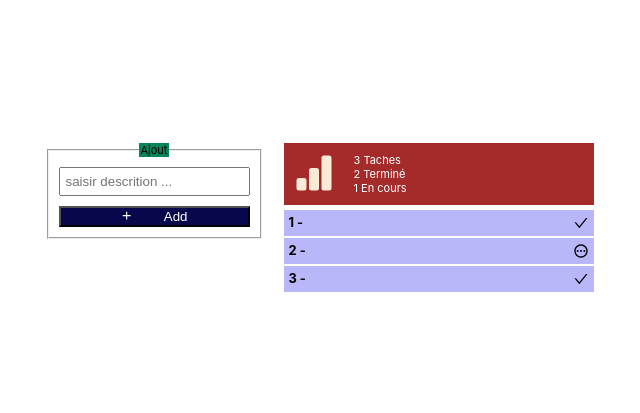
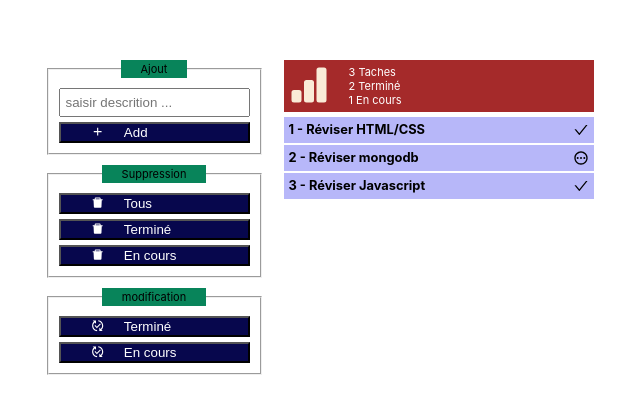
Before and after one commit to lamnaourm/atelier07dev202, a React (Create React App) app: page / in a window 1280 px wide. Shown: the part 183-596 px from the top of the page, without its empty margins (321-961 px from the left). Built offline with nearby package versions, Linux system fonts and the light colour scheme.

Commit message:
modificarion

```diff
--- a/src/App.css
+++ b/src/App.css
@@ -18,7 +18,7 @@
   font-size: 16px;
 }
 
-.task h3{
+.task h3 {
   margin: 0;
   padding: 0;
 }
@@ -31,14 +31,15 @@
 
 .ajout {
   display: flex;
-  gap: 10px;
+  gap: 5px;
   flex-direction: column;
   padding: 10px;
 
 }
 
-.ajout legend{
+fieldset legend {
   text-align: center;
+  padding: 2px 20px;
   background-color: rgb(8, 132, 90);
 }
 
@@ -46,14 +47,15 @@
   background-color: rgb(7, 7, 77);
   color: white;
   display: flex;
-  justify-content: center;
-  gap: 30px;
+  gap: 20px;
+  padding-left: 30px;
 }
+
 .ajout button:hover {
   opacity: 0.7;
 }
 
-.ajout input{
+.ajout input {
   padding: 5px;
 }
 
@@ -62,15 +64,61 @@
   gap: 20px;
   font-size: 11px;
 }
+
 .info {
   background-color: brown;
   color: white;
-  padding: 10px;
+  padding: 5px;
   margin-bottom: 5px;
   display: flex;
   gap: 20px;
 }
+
 .info svg {
   font-size: 40px;
   color: antiquewhite;
 }
+
+.supression {
+  display: flex;
+  gap: 5px;
+  flex-direction: column;
+  padding: 10px;
+}
+
+.supression button {
+  background-color: rgb(7, 7, 77);
+  color: white;
+  display: flex;
+  gap: 20px;
+  padding-left: 30px;
+}
+
+.supression button:hover {
+  opacity: 0.7;
+}
+
+.actions {
+  display: flex;
+  flex-direction: column;
+  gap: 10px;
+}
+
+.modification {
+  display: flex;
+  gap: 5px;
+  flex-direction: column;
+  padding: 10px;
+}
+
+.modification button {
+  background-color: rgb(7, 7, 77);
+  color: white;
+  display: flex;
+  gap: 20px;
+  padding-left: 30px;
+}
+
+.modification button:hover {
+  opacity: 0.7;
+}
--- a/src/components/ToDoListApp.jsx
+++ b/src/components/ToDoListApp.jsx
@@ -1,6 +1,6 @@
 import React, { useState } from 'react'
-import { AiOutlineCheck } from 'react-icons/ai';
-import { MdOutlinePending, MdAdd } from 'react-icons/md';
+import { AiOutlineCheck, AiFillDelete } from 'react-icons/ai';
+import { MdOutlinePending, MdAdd, MdPublishedWithChanges } from 'react-icons/md';
 import { BsFillBarChartFill } from 'react-icons/bs';
 
 export default function ToDoListApp() {
@@ -28,15 +28,49 @@ export default function ToDoListApp() {
         document.getElementById('task').focus()
     }
 
+    const deleteAll = () =>{
+        setTaches([])
+    }
+
+    const deleteTermine = () =>{
+        setTaches(taches => taches.filter(t => !t.completed))
+    }
+
+    const deleteEncours = () =>{
+        setTaches(taches => taches.filter(t => t.completed))
+    }
+
+    const modifTermine = () => {
+        setTaches(taches => taches.map(t => ({...t, completed:true})))
+    }
+
+    const modifEncours = () => {
+        setTaches(taches => taches.map(t => ({...t, completed:false})))
+
+    }
+
     return (
         <div className='content'>
-            <div>
+            <div className='actions'>
                 <fieldset className='ajout'>
                     <legend>Ajout</legend>
                     <input type="text" name="task" id="task" value={task} onChange={(e) => setTask(e.target.value)} placeholder='saisir descrition ...' />
                     <button onClick={addTache}><MdAdd /> Add</button>
                 </fieldset>
+                <fieldset className='supression'>
+                    <legend>Suppression</legend>
+                    <button onClick={deleteAll}><AiFillDelete /> Tous</button>
+                    <button onClick={deleteTermine}><AiFillDelete /> Terminé</button>
+                    <button onClick={deleteEncours}><AiFillDelete /> En cours</button>
+                </fieldset>
+
+                <fieldset className='modification'>
+                    <legend>modification</legend>
+                    <button onClick={modifTermine}><MdPublishedWithChanges /> Terminé</button>
+                    <button onClick={modifEncours}><MdPublishedWithChanges /> En cours</button>
+                </fieldset>
             </div>
+
             <div>
                 <div className='info'>
                     <BsFillBarChartFill />
@@ -48,7 +82,7 @@ export default function ToDoListApp() {
                 </div>
                 <div className='list-tasks'>
                     {taches.map((t, index) => <div key={index} className='task'>
-                        <h3>{index + 1} - {t.desricption}</h3>
+                        <h3>{index + 1} - {t.description}</h3>
                         {
                             t.completed ? <AiOutlineCheck /> : <MdOutlinePending />
                         }
```
